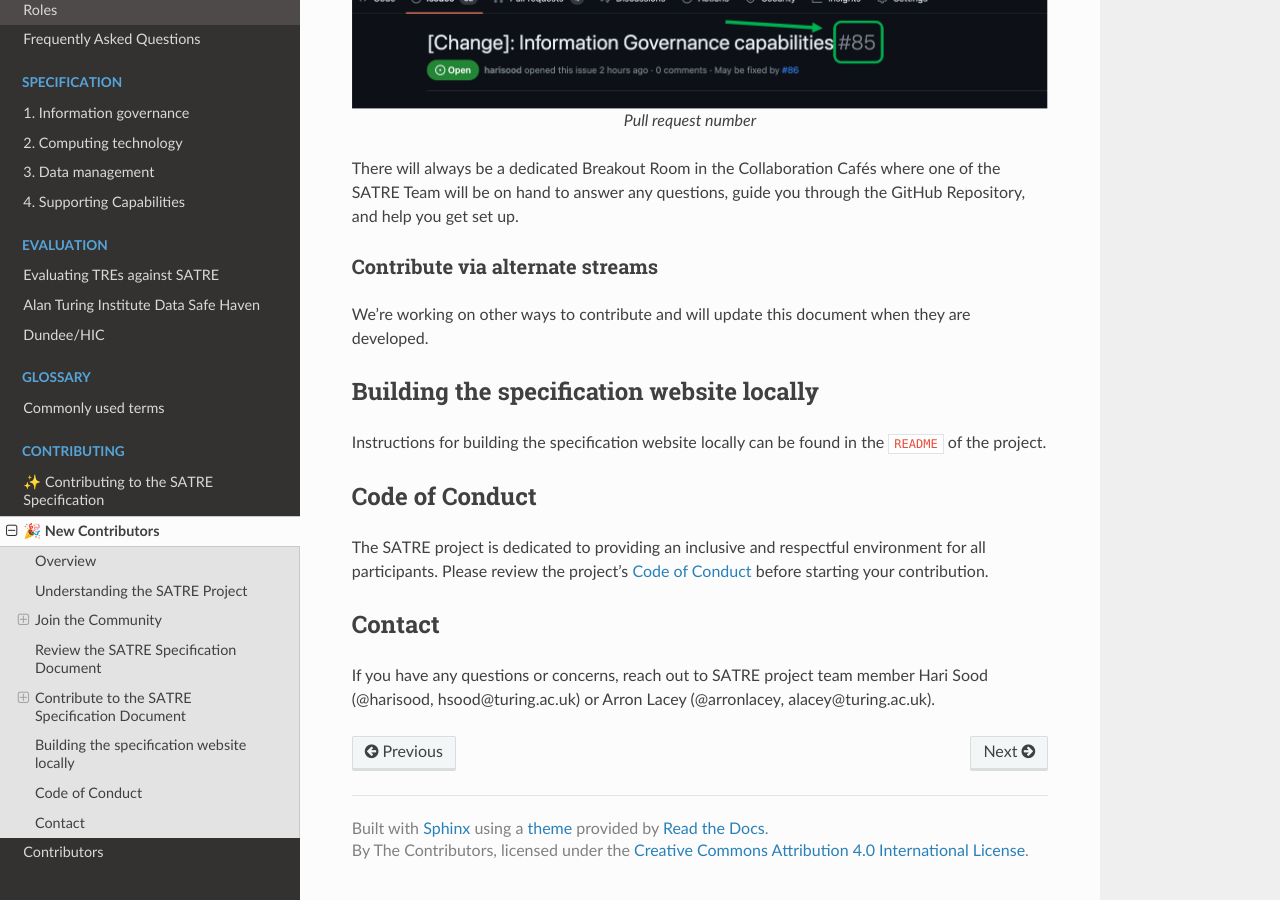
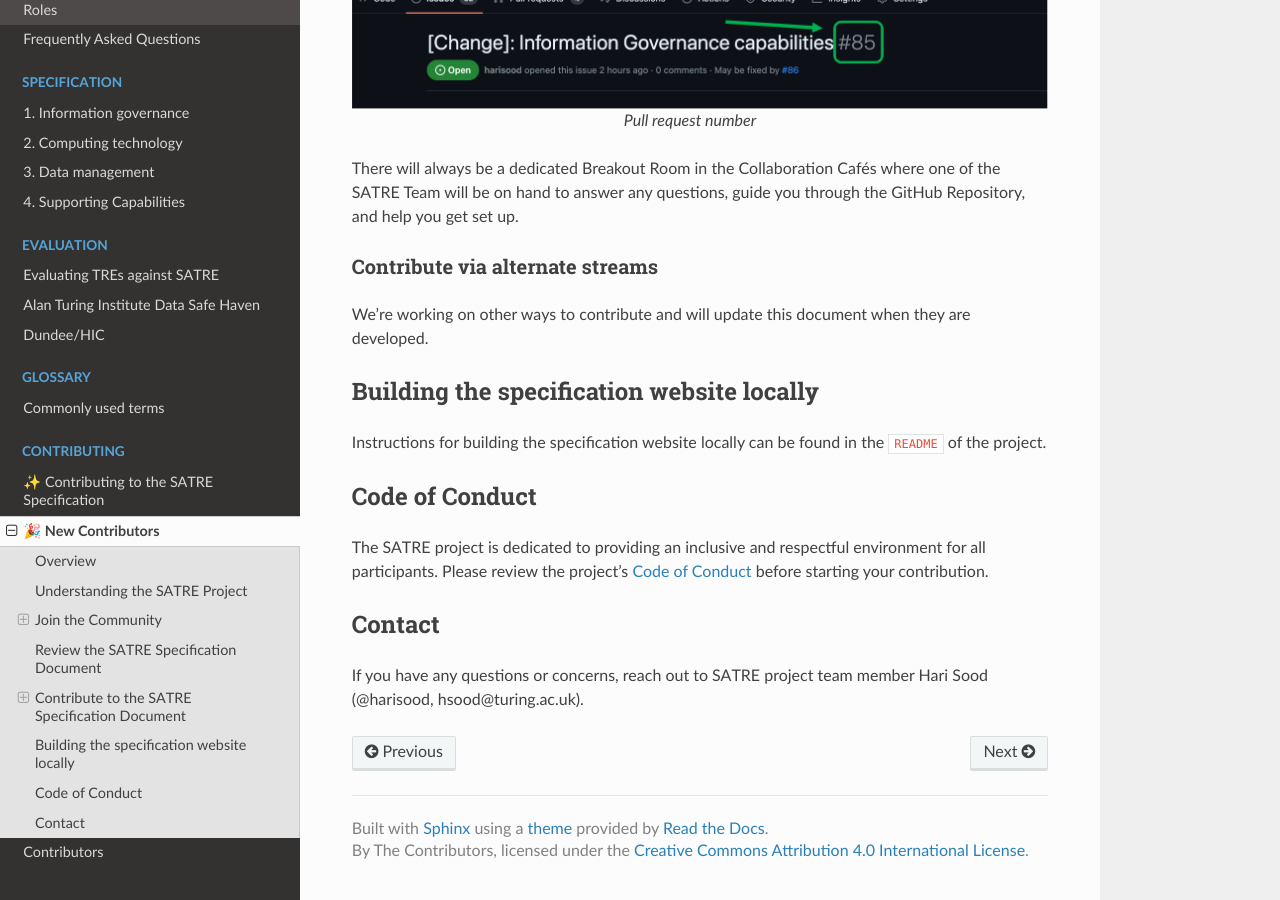
Before and after one commit to sa-tre/satre-specification, a Sphinx documentation site: the page built from docs/source/contributing/walkthrough.md, in a window 1280 px wide and 900 px high, scrolled down 13427 px. Built offline with Sphinx 7.4.7 and the Read the Docs theme 2.0.0, drawn with Linux system fonts in a browser that asks for light colours.

Commit message:
Remove Arron from contact list

```diff
--- a/docs/source/contributing/walkthrough.md
+++ b/docs/source/contributing/walkthrough.md
@@ -371,4 +371,4 @@ Please review the project’s [Code of Conduct](https://github.com/sa-tre/satre-
 
 ## Contact
 
-If you have any questions or concerns, reach out to SATRE project team member Hari Sood (@harisood, hsood@turing.ac.uk) or Arron Lacey (@arronlacey, alacey@turing.ac.uk).
+If you have any questions or concerns, reach out to SATRE project team member Hari Sood (@harisood, hsood@turing.ac.uk).
```
